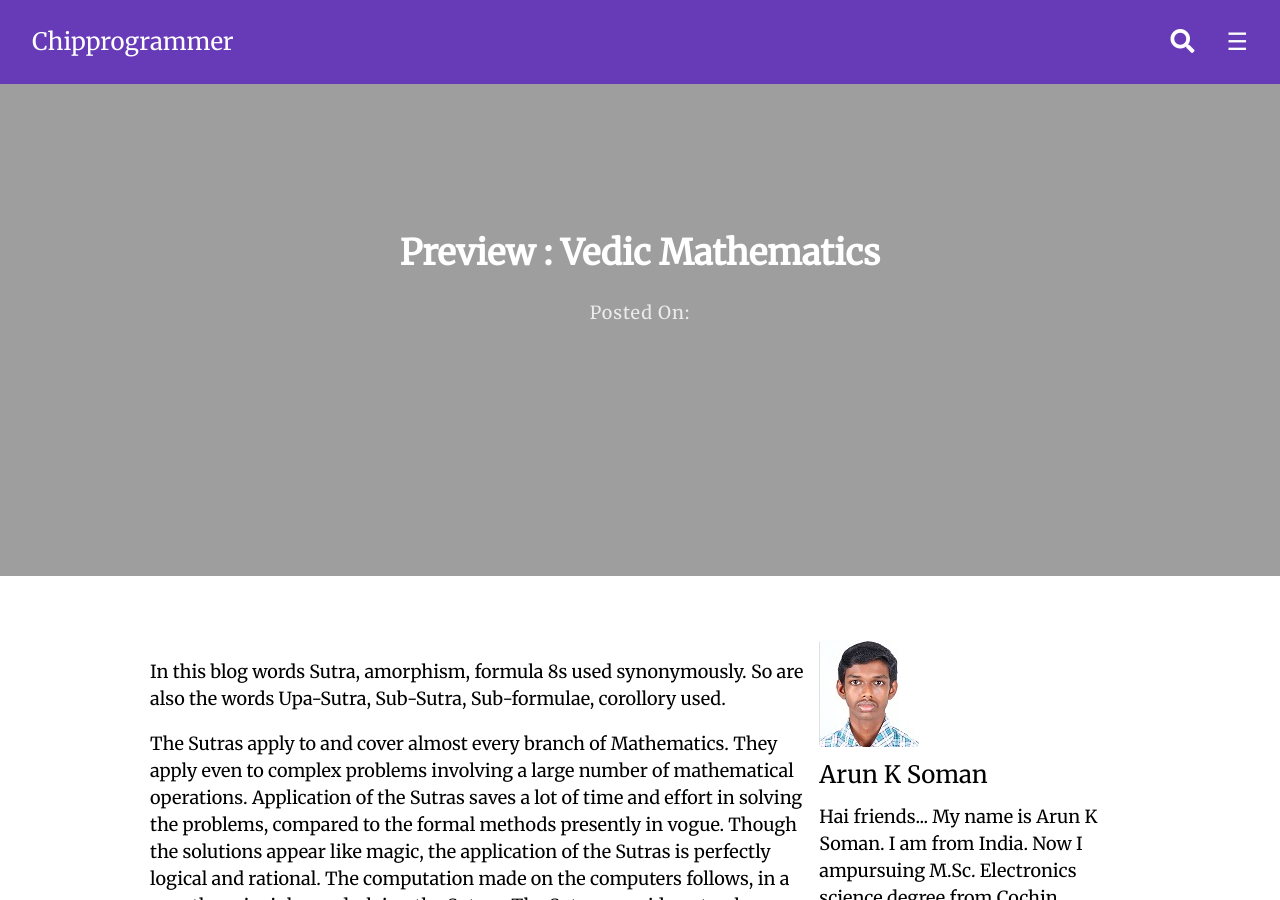
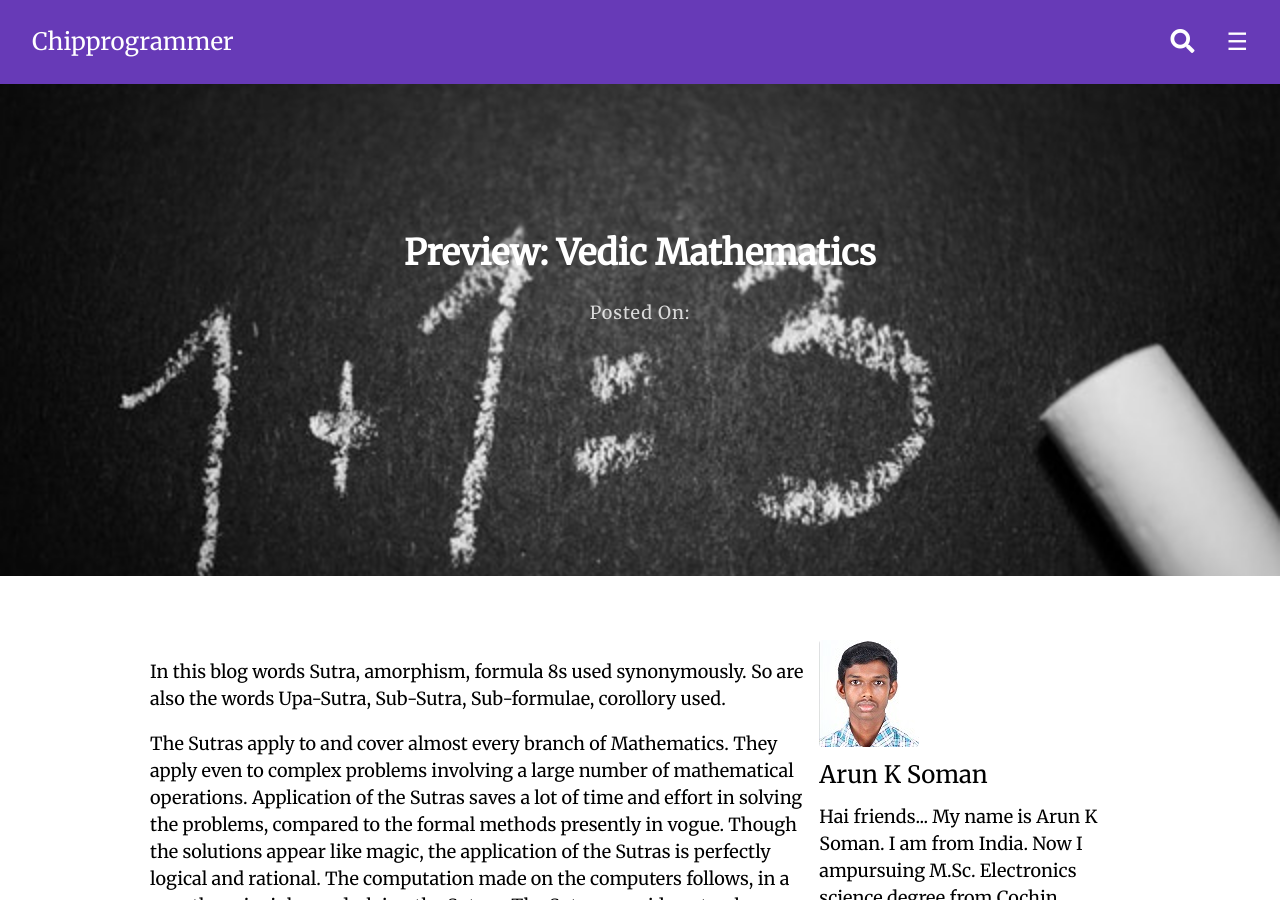
Before and after one commit to techiworld/techiworld.github.io, a Jekyll site: the page built from _posts/2018-05-23-preview-vedic-mathematics.md, in a window 1280 px wide and 900 px high. Built offline with Jekyll 4.4.1, drawn with Linux system fonts in a browser that asks for light colours; comment, search, counter and statistics services are not loaded.

Commit message:
Update 2018-05-23-preview-vedic-mathematics.md

```diff
--- a/_posts/2018-05-23-preview-vedic-mathematics.md
+++ b/_posts/2018-05-23-preview-vedic-mathematics.md
@@ -1,9 +1,9 @@
 ---
 layout: post
-title: Preview &#x003A; Vedic Mathematics
+title: Preview&#x003A; Vedic Mathematics
 date:   2018-05-23 10:07:39 -0700
 category: Vedic_Mathematics
-img: /static/IMG/maths1.jpg
+img: /static/IMG/maths2.jpeg
 color: deep-purple
 theme-clor: "#673ab7"
 tags:
```
